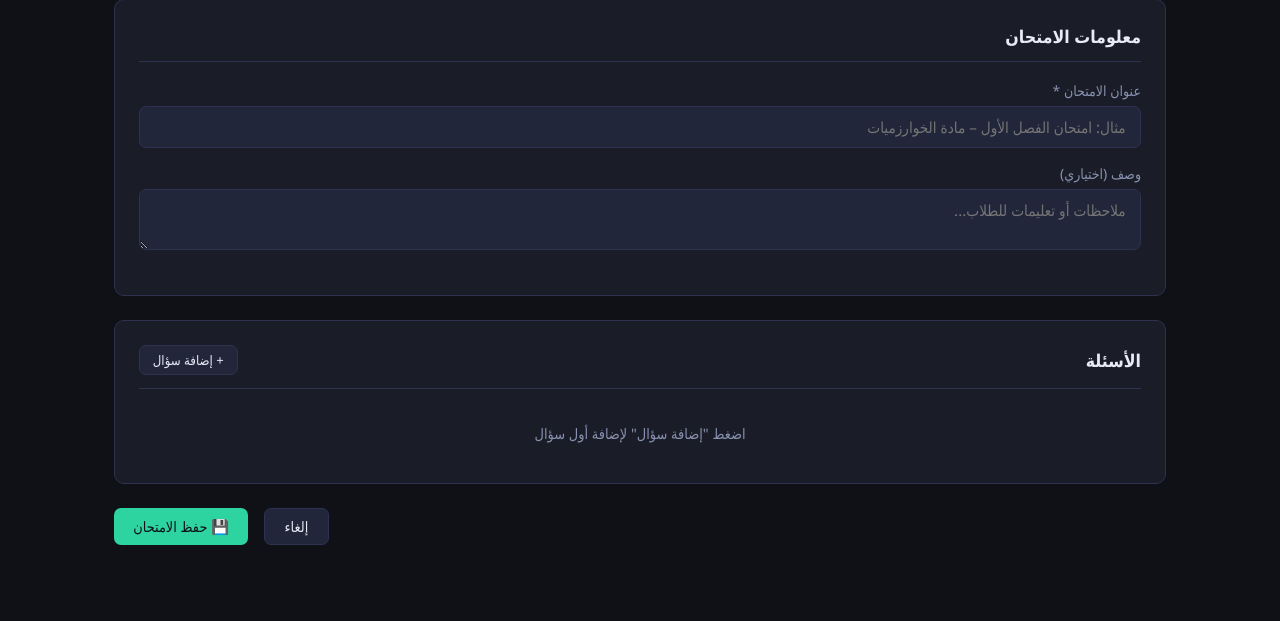
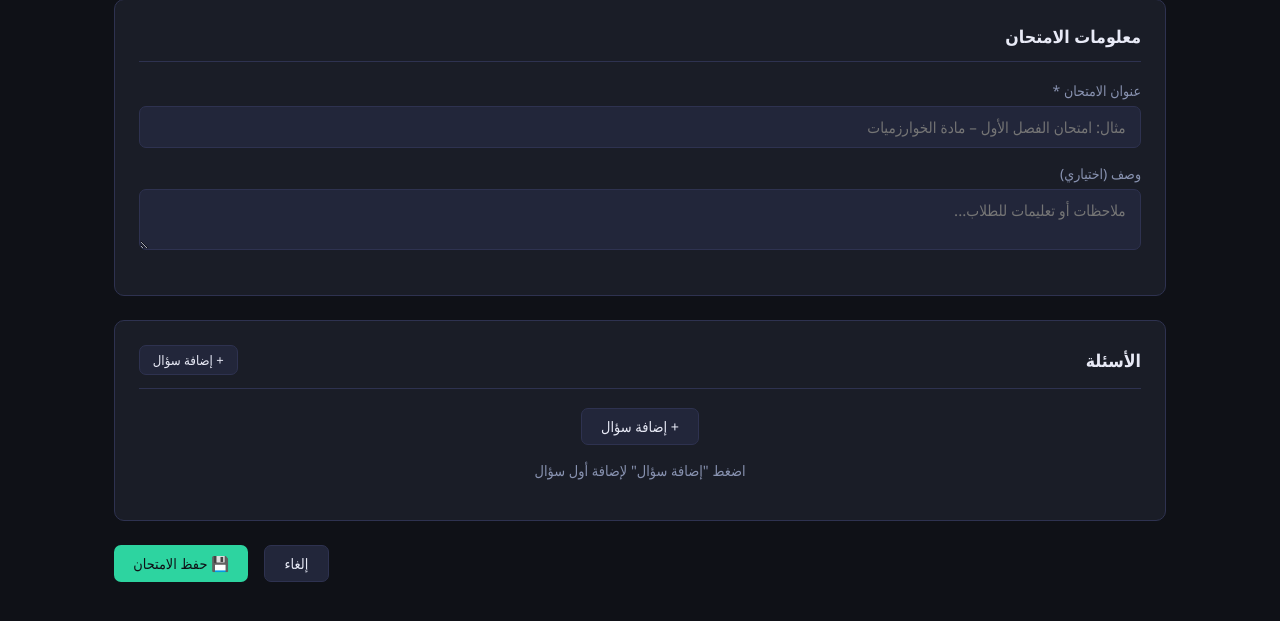
Before and after one commit to Zahraa-mig/exam_platform, a Flask app: page /teacher/exams/create in a window 1280 px wide. Shown: the part 150-771 px from the top of the page. Run offline with Flask 3, Linux system fonts and the light colour scheme; a user stored in the database is signed in.

Commit message:
Add button to add questions at the bottom

```diff
--- a/exam_platform_v2/exam_platform/templates/create_exam.html
+++ b/exam_platform_v2/exam_platform/templates/create_exam.html
@@ -45,6 +45,11 @@
         </button>
       </div>
       <div id="questions-container"></div>
+      <div style="text-align:center; margin-top:.8rem;">
+        <button type="button" class="btn btn-ghost" id="add-q-btn-bottom">
+          + إضافة سؤال
+        </button>
+      </div>
       <p id="no-q-msg" style="color:var(--muted);font-size:.9rem;text-align:center;padding:1rem;">
         اضغط "إضافة سؤال" لإضافة أول سؤال
       </p>
```
